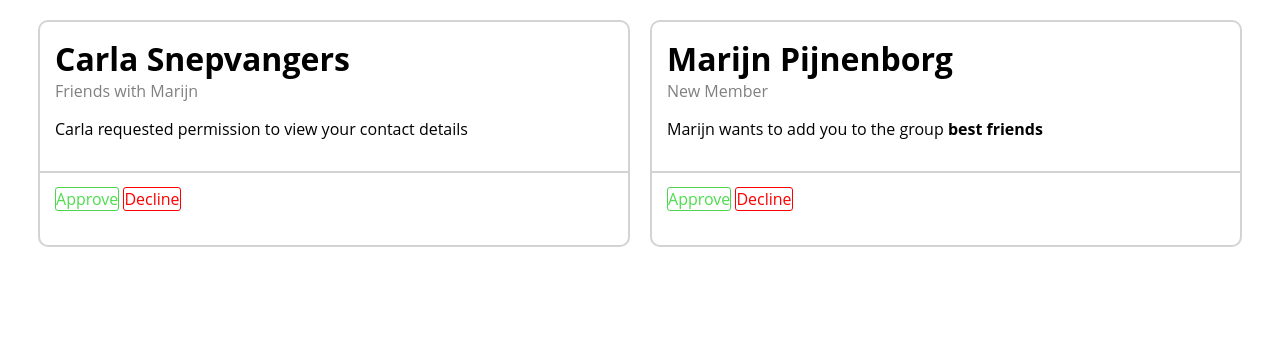
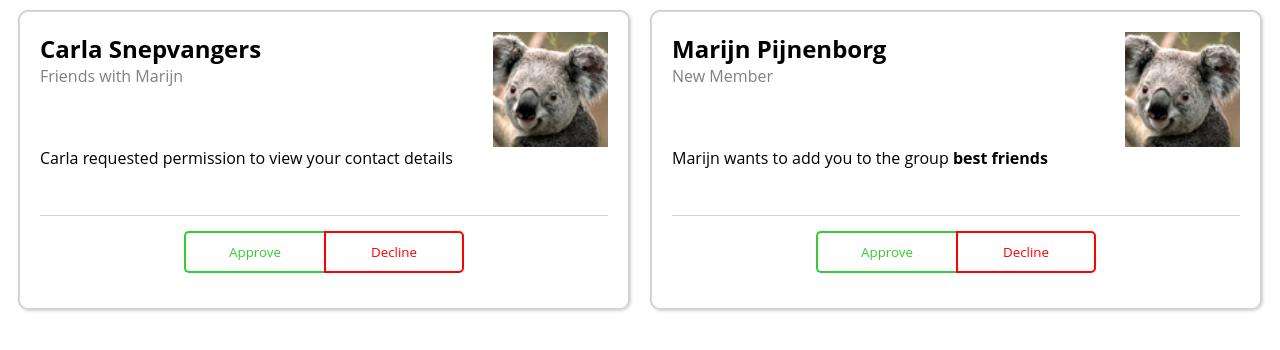
Before and after one commit to lorettekraaijenbrink/M02L06-CSS-Specificty, a plain HTML site: page Index.html in a window 1280 px wide. Drawn offline with Linux system fonts and the light colour scheme.

Commit message:
Add files via upload

```diff
--- a/Index.html
+++ b/Index.html
@@ -9,33 +9,40 @@
 </head>
 
 <body>
-    <div class="container">
-        <div class="grid-item">
-            <div class="grid-item-top">
-                <h1>Carla Snepvangers</h1>
-                <p>Friends with Marijn</p>
-
+   <main>
+       <article>
+           <div class="card-heading">
+                <span>
+                    <h1 class="card-title">Carla Snepvangers</h1>
+                    <p class="card-subtitle">Friends with Marijn</p>
+                </span>
+                <img class="card-avatar" src="koala small.jpg">
+           </div>
+           <div class="card-body">
                 <p>Carla requested permission to view your contact details</p>
-
-
             </div>
-            <div class="grid-item-bottom">
-                <p><span class="approve">Approve</span> <span class="decline">Decline</span> </p>
+            <div class="card-buttons">
+                <button class="green-button">Approve</button>
+                <button class="red-button">Decline</button>
             </div>
+       </article>
+       <article>
+        <div class="card-heading">
+            <span>
+                <h1 class="card-title">Marijn Pijnenborg</h1>
+                <p class="card-subtitle">New Member</p>
+            </span>
+             <img class="card-avatar" src="koala small.jpg">
         </div>
-        <div class="grid-item">
-            <div class="grid-item-top">
-                <h1>Marijn Pijnenborg</h1>
-                <p>New Member</p>
-                <p>Marijn wants to add you to the group <strong>best friends</strong>
-                </p>
-            </div>
-            <div class="grid-item-bottom">
-                <p><span class="approve">Approve</span> <span class="decline">Decline</span> </p>
-            </div>
-        </div>
-    </div>
-    </div>
+        <div class="card-body">
+             <p>Marijn wants to add you to the group <strong>best friends</strong></p>
+         </div>
+         <div class="card-buttons">
+             <button class="green-button">Approve</button>
+             <button class="red-button">Decline</button>
+         </div>
+    </article>
+   </main>
 
 </body>
 
--- a/Styles.css
+++ b/Styles.css
@@ -1,56 +1,64 @@
 * {
-    margin-top:0px;
-   font-family: "Open Sans";
+    margin-top: 0px;
+    font-family: "Open Sans";
 }
 
-.container {
+main {
     display: grid;
-    padding: 20px;
-    grid-template-columns:  1fr 1fr;
-}
-.grid-item {
-    display: grid;
-    grid-template-rows: 2fr 1fr;
+    grid-template-columns: 1fr 1fr;
+    grid-template-rows: 320px;
 }
 
-.grid-item-top {
-    border: 2px solid lightgrey;
-    border-bottom: none;
-    padding: 15px;
-    margin: 0px 10px;
-    border-radius: 10px 10px 0px 0px;
-}
-.grid-item-bottom {
-    border: 2px solid lightgrey;
-    padding: 15px;
-    margin: 0px 10px;
-    border-radius: 0px 0px 10px 10px;
-    display:flexbox;
-   }
 
-.grid-item-top h1 {
-    margin-bottom: 0;
+article {
+    margin: 10px 10px 10px 10px;
+    border: 2pt solid lightgrey;
+    border-radius: 10px;
+    padding: 15pt;
+    box-shadow: lightgrey 1px 1px 3px;
+    display: grid;
 }
 
-.grid-item-top h1 + P {
-    color: grey
+article div {
+    display: flex;
+    justify-content: space-between;
 }
 
-.grid-item .Name {
-    grid-area:n;
+.card-title {
+    margin-bottom: 0px;
 }
-.grid-item .text {
-    grid-area: t;
+
+.card-subtitle {
+    color: grey;
 }
-.approve {
-    color: rgb(78, 221, 78);
-    border: 1px solid rgb(78,211,78);
-    border-radius: 3px;
-    flex
+div.card-buttons {
+    justify-content: center;
+    border-top: solid 1px lightgrey;
+    margin: 0px;
+
 }
-.decline {
+
+
+button {
+    background-color: white;
+    border: solid 1.5pt;
+    width: 140px;
+    padding: 10px;
+    align-self: center;
+}
+.green-button {
+
+    color: limegreen;
+    border-color: limegreen;
+    border-radius: 5px 0px 0px 5px;
+    border-right: none;
+
+}
+
+.red-button {
+
     color: red;
-    border: 1px solid red;
-    border-radius: 3px;
-    width: 100%;
+    border-color: red;
+    border-radius: 0px 5px 5px 0px;
+
 }
```
Also changed, not shown: Koala small.jpg (added), Tulips.jpg (added).
